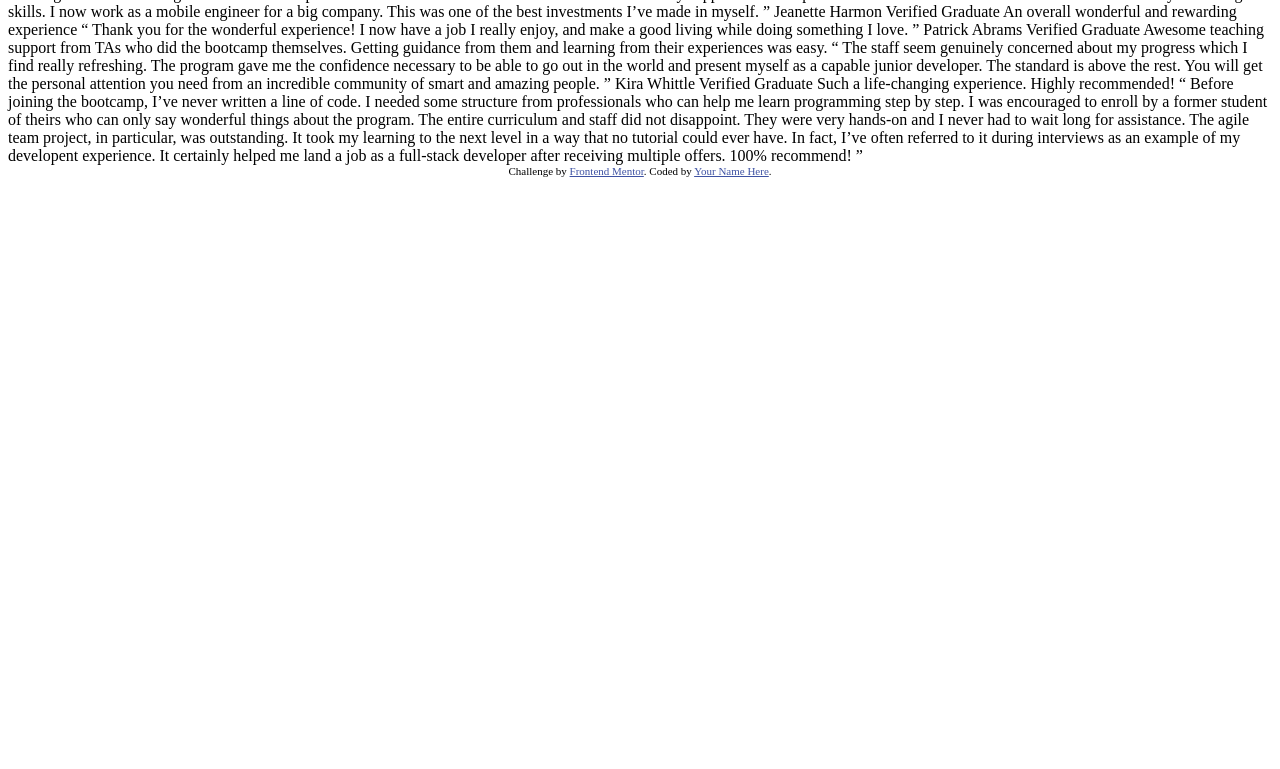
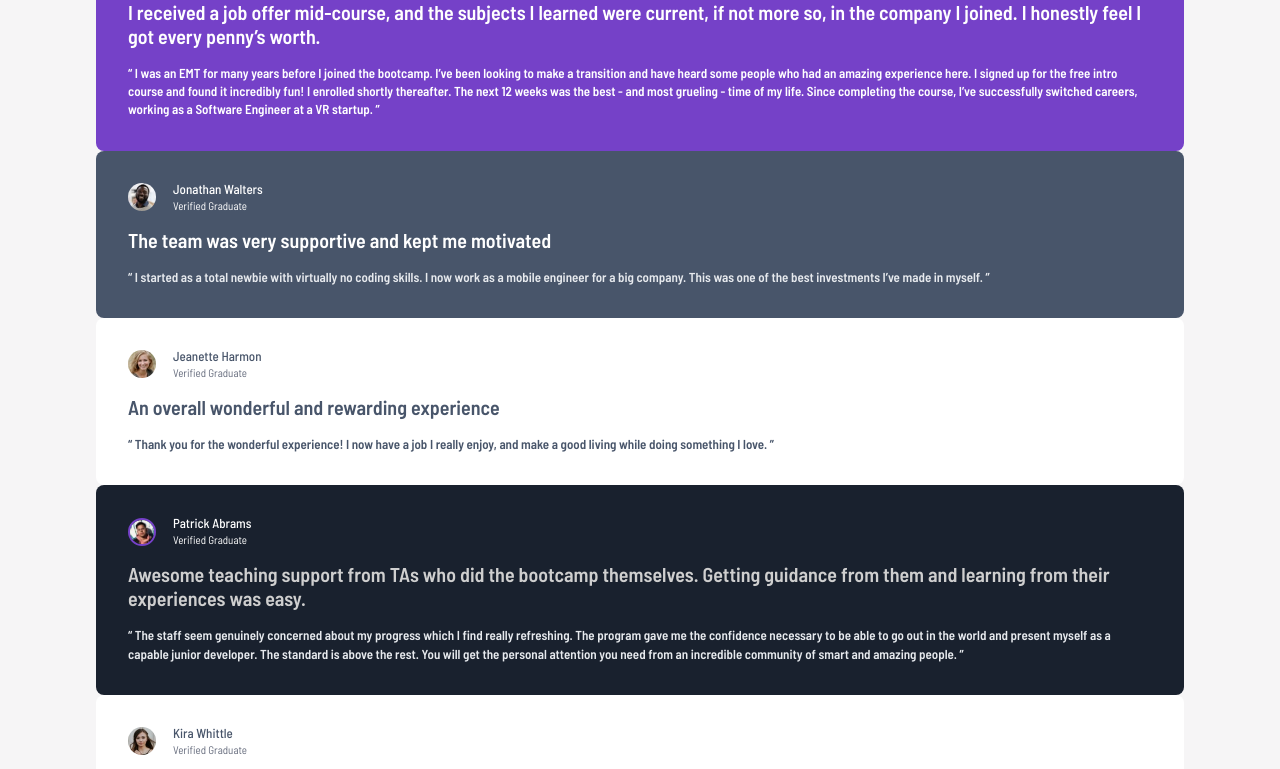
Before and after one commit to kkanit22/FEM-2-3-testimonials-grid-section, a plain HTML site: page index.html in a window 1280 px wide. Shown: the part 77-846 px from the top of the page. Before the commit the page ends 800 px from the top, so only its background shows below. Drawn offline with Linux system fonts and the light colour scheme.

Commit message:
Testimonial cards set up and styled. Layout is pending.

```diff
--- /dev/null
+++ b/css/styles.css
@@ -0,0 +1,118 @@
+* {
+  margin: 0;
+  padding: 0;
+  box-sizing: border-box;
+}
+
+:root {
+	--background: #F6F5F6;
+	--black: hsl(0, 0%, 7%);
+	--dark-blue: hsl(219, 29%, 14%);
+	--white: hsl(0, 0%, 100%);
+	--grey-100: hsl(214, 17%, 92%);
+	--grey-200: hsl(0, 0%, 81%);
+	--grey-400: hsl(224, 10%, 45%);
+	--grey-500: hsl(217, 19%, 35%);
+	--purple-50: hsl(260, 100%, 95%);
+	--purple-300: hsl(264, 82%, 70%);
+	--purple-500: hsl(263, 55%, 52%);
+	--text-preset-1: 600 1.25rem/1.2 "Barlow Semi Condensed", sans-serif;
+	--text-preset-2: 200 0.8125rem/1.1 "Barlow Semi Condensed", sans-serif;
+	--text-preset-3: 600 0.8125rem/1.4 "Barlow Semi Condensed", sans-serif;
+	--text-preset-4: 400 0.6875rem/1.1 "Barlow Semi Condensed", sans-serif;
+	--text-preset-5: 500 0.8125rem/1 "Barlow Semi Condensed", sans-serif;
+	background-color: var(--background);
+	max-width: 100vw;
+}
+
+body {
+	display: flex;
+	flex-direction: column;
+	justify-content: center;
+	align-items: center;
+	font: var(--text-preset-3);
+}
+
+main {
+	max-width: clamp(0rem, 85vw, 69.625rem);
+}
+
+.testimonial {
+	border-radius: 0.5rem;
+	display: flex;
+	flex-direction: column;
+	gap: 1rem;
+	padding: 2rem;
+}
+
+.purple {
+	--_border-width: 0.125rem;
+	--_border-color: var(--purple-300);
+	color: var(--white);
+	background-color: var(--purple-500);
+}
+
+.grey {
+	color: var(--white);
+	--_color-testimony: var(--grey-100);
+	background-color: var(--grey-500);
+}
+
+.white {
+	--_color-status: var(--grey-400);
+	color: var(--grey-500);
+	background-color: var(--white);
+}
+
+.dark-blue {
+	--_border-width: 0.125rem;
+	--_border-color: var(--purple-500);
+	--_color-name: var(--white);
+	--_color-status: var(--white);
+	--_color-testimony: var(--grey-100);
+	color: var(--grey-200);
+	background-color: var(--dark-blue);
+}
+
+.header {
+	display: flex;
+	align-items: center;
+	gap: 1.0625rem;
+}
+
+.avatar {
+	border: var(--_border-width, 0px) solid var(--_border-color, var(--white));
+	border-radius: 50%;
+	height: 1.75rem;
+	width: 1.75rem;
+}
+
+.name {
+	color: var(--_color-name, inherit);
+	font: var(--text-preset-5);
+	margin-bottom: 0.25rem;
+}
+
+.status {
+	color: var(--_color-status, inherit);
+	font: var(--text-preset-4);
+}
+
+.title {
+	color: var(--color-title, inherit);
+	font: var(--text-preset-1);
+}
+
+.testimony {
+	color: var(--_color-testimony, inherit);
+	font: var(--text-preset-3);
+}
+
+
+.attribution {
+  font-size: 0.6875rem;
+  text-align: center;
+}
+.attribution a {
+  color: hsl(228, 45%, 44%);
+}
--- a/index.html
+++ b/index.html
@@ -1,64 +1,98 @@
 <!DOCTYPE html>
 <html lang="en">
+
 <head>
 	<meta charset="UTF-8">
-  <meta name="viewport" content="width=device-width, initial-scale=1.0"> <!-- displays site properly based on user's device -->
+	<meta name="viewport" content="width=device-width, initial-scale=1.0">
+	<!-- displays site properly based on user's device -->
+	<link rel="icon" type="image/png" sizes="32x32" href="./images/favicon-32x32.png">
+	<link rel="preconnect" href="https://fonts.googleapis.com">
+	<link rel="preconnect" href="https://fonts.gstatic.com" crossorigin>
+	<link
+		href="https://fonts.googleapis.com/css2?family=Barlow+Semi+Condensed:ital,wght@0,100;0,200;0,300;0,400;0,500;0,600;0,700;0,800;0,900;1,100;1,200;1,300;1,400;1,500;1,600;1,700;1,800;1,900&display=swap"
+		rel="stylesheet">
+	<link rel="stylesheet" href="./css/styles.css">
+	<title>Frontend Mentor | [Challenge Name Here]</title>
+</head>
 
-  <link rel="icon" type="image/png" sizes="32x32" href="./images/favicon-32x32.png">
-
-  <title>Frontend Mentor | [Challenge Name Here]</title>
-
-  <!-- Feel free to remove these styles or customise in your own stylesheet 👍 -->
-  <style>
-    .attribution { font-size: 0.6875rem; text-align: center; }
-    .attribution a { color: hsl(228, 45%, 44%); }
-  </style>
-</head>
 <body>
-  Daniel Clifford
-  Verified Graduate
-
-  I received a job offer mid-course, and the subjects I learned were current, if not more so,
-  in the company I joined. I honestly feel I got every penny’s worth.
-
-  “ I was an EMT for many years before I joined the bootcamp. I’ve been looking to make a
+	<main>
+		<article class="testimonial purple">
+			<section class="header">
+				<img src="./images/image-daniel.jpg" alt="Daniel Clifford" class="avatar">
+				<div class="identifier">
+					<p class="name">Daniel Clifford</p>
+					<p class="status">Verified Graduate</p>
+				</div>
+			</section>
+			<h1 class="title">I received a job offer mid-course, and the subjects I learned were current, if not more so, in
+				the company I joined. I honestly feel I got every penny’s worth.
+			</h1>
+			<p class="testimony">“ I was an EMT for many years before I joined the bootcamp. I’ve been looking to make a
 				transition and have heard some people who had an amazing experience here. I signed up
 				for the free intro course and found it incredibly fun! I enrolled shortly thereafter.
 				The next 12 weeks was the best - and most grueling - time of my life. Since completing
 				the course, I’ve successfully switched careers, working as a Software Engineer at a VR startup. ”
-
-  Jonathan Walters
-  Verified Graduate
-
-  The team was very supportive and kept me motivated
-
+			</p>
+		</article>
+		<article class="testimonial grey">
+			<section class="header">
+				<img src="./images/image-jonathan.jpg" alt="Jonathan Walters" class="avatar">
+				<div class="identifier">
+					<p class="name">Jonathan Walters</p>
+					<p class="status">Verified Graduate</p>
+				</div>
+			</section>
+			<h1 class="title">The team was very supportive and kept me motivated</h1>
+			<p class="testimony">
 				“ I started as a total newbie with virtually no coding skills. I now work as a mobile engineer
 				for a big company. This was one of the best investments I’ve made in myself. ”
-
-  Jeanette Harmon
-  Verified Graduate
-
-  An overall wonderful and rewarding experience
-
-  “ Thank you for the wonderful experience! I now have a job I really enjoy, and make a good living
-  while doing something I love. ”
-
-  Patrick Abrams
-  Verified Graduate
-
+			</p>
+		</article>
+		<article class="testimonial white">
+			<section class="header">
+				<img src="./images/image-jeanette.jpg" alt="Jeanette Harmon" class="avatar">
+				<div class="identifier">
+					<p class="name">Jeanette Harmon</p>
+					<p class="status">Verified Graduate</p>
+				</div>
+			</section>
+			<h1 class="title">An overall wonderful and rewarding experience</h1>
+			<p class="testimony">“ Thank you for the wonderful experience! I now have a job I really enjoy, and make a good
+				living while doing something I love. ”
+			</p>
+		</article>
+		<article class="testimonial dark-blue">
+			<section class="header">
+				<img src="./images/image-patrick.jpg" alt="Patrick Abrams" class="avatar">
+				<div class="identifier">
+					<p class="name">Patrick Abrams</p>
+					<p class="status">Verified Graduate</p>
+				</div>
+			</section>
+			<h1 class="title">
 				Awesome teaching support from TAs who did the bootcamp themselves. Getting guidance from them and
 				learning from their experiences was easy.
-
+			</h1>
+			<p class="testimony">
 				“ The staff seem genuinely concerned about my progress which I find really refreshing. The program
 				gave me the confidence necessary to be able to go out in the world and present myself as a capable
 				junior developer. The standard is above the rest. You will get the personal attention you need from
 				an incredible community of smart and amazing people. ”
-
-  Kira Whittle
-  Verified Graduate
-
+			</p>
+		</article>
+		<article class="testimonial white">
+			<section class="header">
+				<img src="./images/image-kira.jpg" alt="Kira Whittle" class="avatar">
+				<div class="identifier">
+					<p class="name">Kira Whittle</p>
+					<p class="status">Verified Graduate</p>
+				</div>
+			</section>
+			<h1 class="title">
 				Such a life-changing experience. Highly recommended!
-
+			</h1>
+			<p class="testimony">
 				“ Before joining the bootcamp, I’ve never written a line of code. I needed some structure from
 				professionals who can help me learn programming step by step. I was encouraged to enroll by a former
 				student of theirs who can only say wonderful things about the program. The entire curriculum and staff
@@ -67,10 +101,13 @@
 				could ever have. In fact, I’ve often referred to it during interviews as an example of my developent
 				experience. It certainly helped me land a job as a full-stack developer after receiving multiple offers.
 				100% recommend! ”
-
+			</p>
+		</article>
+	</main>
 	<footer class="attribution">
 		Challenge by <a href="https://www.frontendmentor.io?ref=challenge">Frontend Mentor</a>.
-    Coded by <a href="#">Your Name Here</a>.
+		Coded by <a href="https://www.frontendmentor.io/profile/kkanit22">Karl Kanitsch</a>.
 	</footer>
 </body>
+
 </html>
```
Lines whose indentation alone changed are shown as unchanged.
